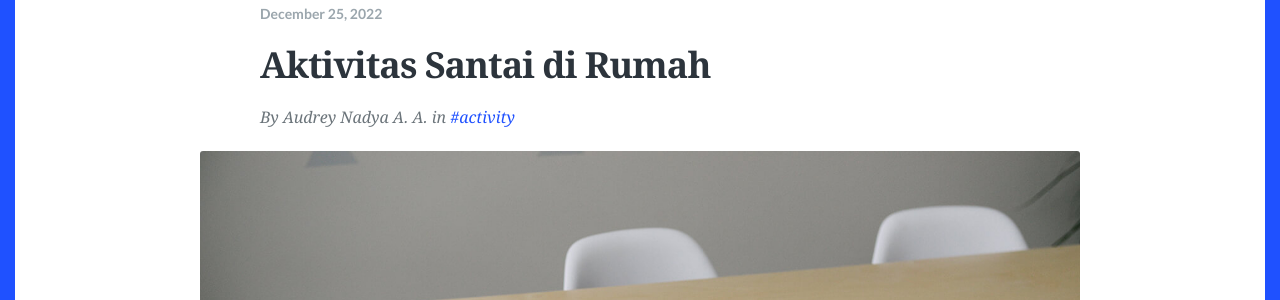
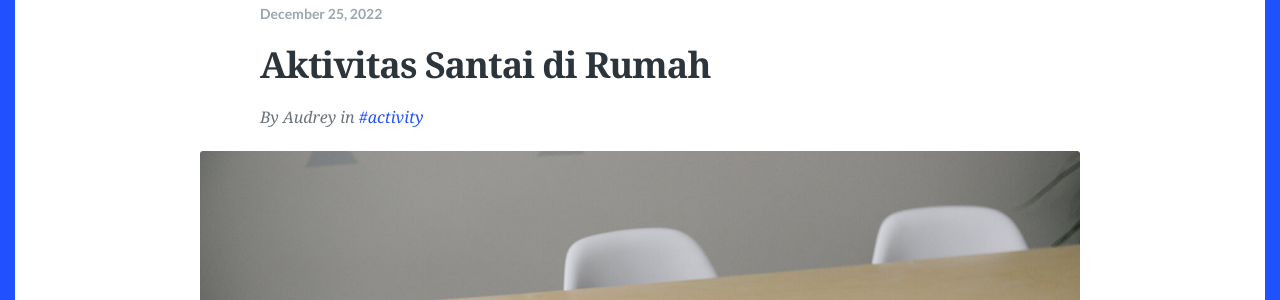
Before and after one commit to audreystour/audreystour.github.io, a Jekyll site: the page built from index.html, in a window 1280 px wide and 1400 px high, scrolled down 246 px. Shown: the part 154-454 px from the top of the window. Built offline with Jekyll 4.4.1, drawn with Linux system fonts in a browser that asks for light colours; some web fonts are replaced; the list of posts is cut into pages by our own code; some of the changed text lies outside the part shown.

Commit message:
Update author.json

```diff
--- a/_data/author.json
+++ b/_data/author.json
@@ -1,7 +1,7 @@
 {
-  "name": "Audrey Nadya A. A.",
+  "name": "Audrey",
   "bio": "An INFJ and easily stressed undergraduate Communication student.",
-  "url": "instagram.com/audraeyyy",
+  "url": "instagram.com/audraeyyy/",
   "location": "Jakarta, Indonesia",
   "image": "images/author.png"
 }
```
